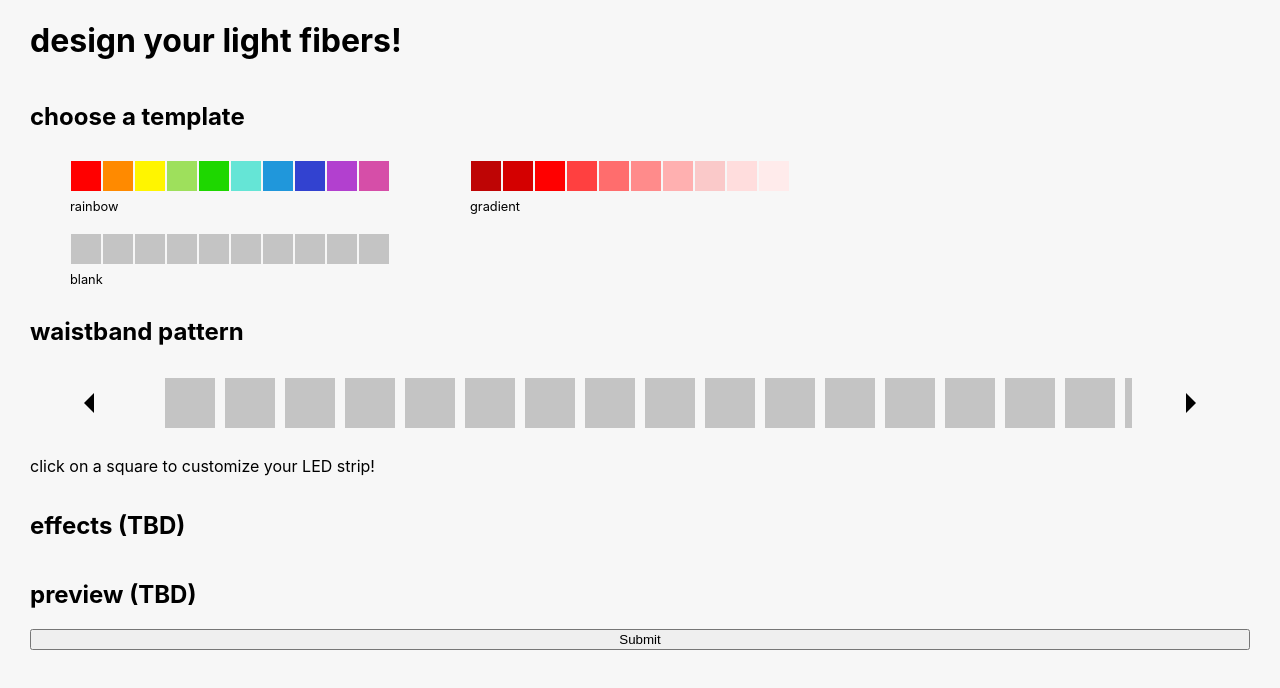
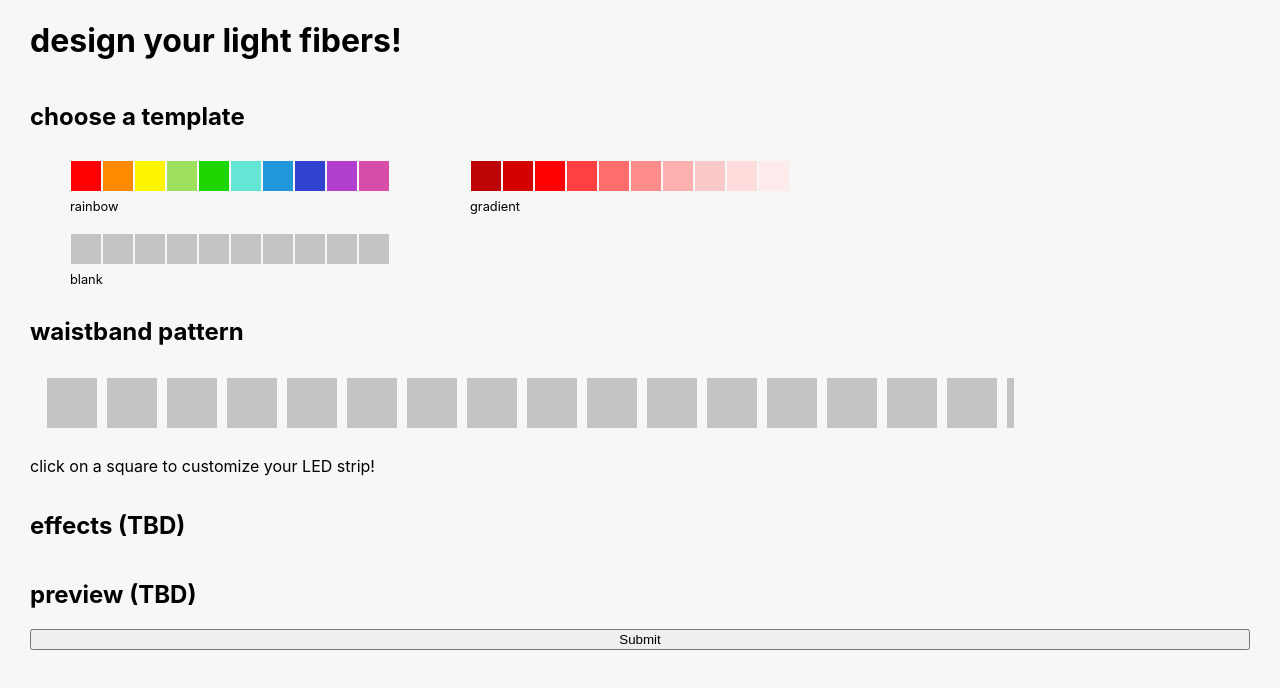
Before and after one commit to linhnguyen817/light-fiber-gui, a React (Create React App) app: page / in a window 1280 px wide. Shown: the top 688 px of the page. Built offline with nearby package versions, Linux system fonts and the light colour scheme; no server answers.

Commit message:
hide scroll arrows

```diff
--- a/src/Components/PatternSelect.tsx
+++ b/src/Components/PatternSelect.tsx
@@ -1,7 +1,6 @@
 import {useEffect} from 'react';
 import {LEDSquare} from './LEDSquare';
 import './ledsquare.css';
-
 
 export const PatternSelect = (input: { template : [] }) => {
     var temp = input.template;
@@ -26,13 +25,13 @@ export const PatternSelect = (input: { template : [] }) => {
 
     return (
     <div className = "patternSelectContainer">
-        <div className="arrowLeft" ></div>
+        {/* <div className="arrowLeft" ></div> */}
         <div className = "patternSelect">
             {patternSquares.map((squareColor, index) => {
                 return <LEDSquare key={index} colorString={squareColor} onChange={() => {}}/>
              })}
         </div>
-        <div className="arrowRight"></div>
+        {/* <div className="arrowRight"></div> */}
     </div>
     )
 }
```
